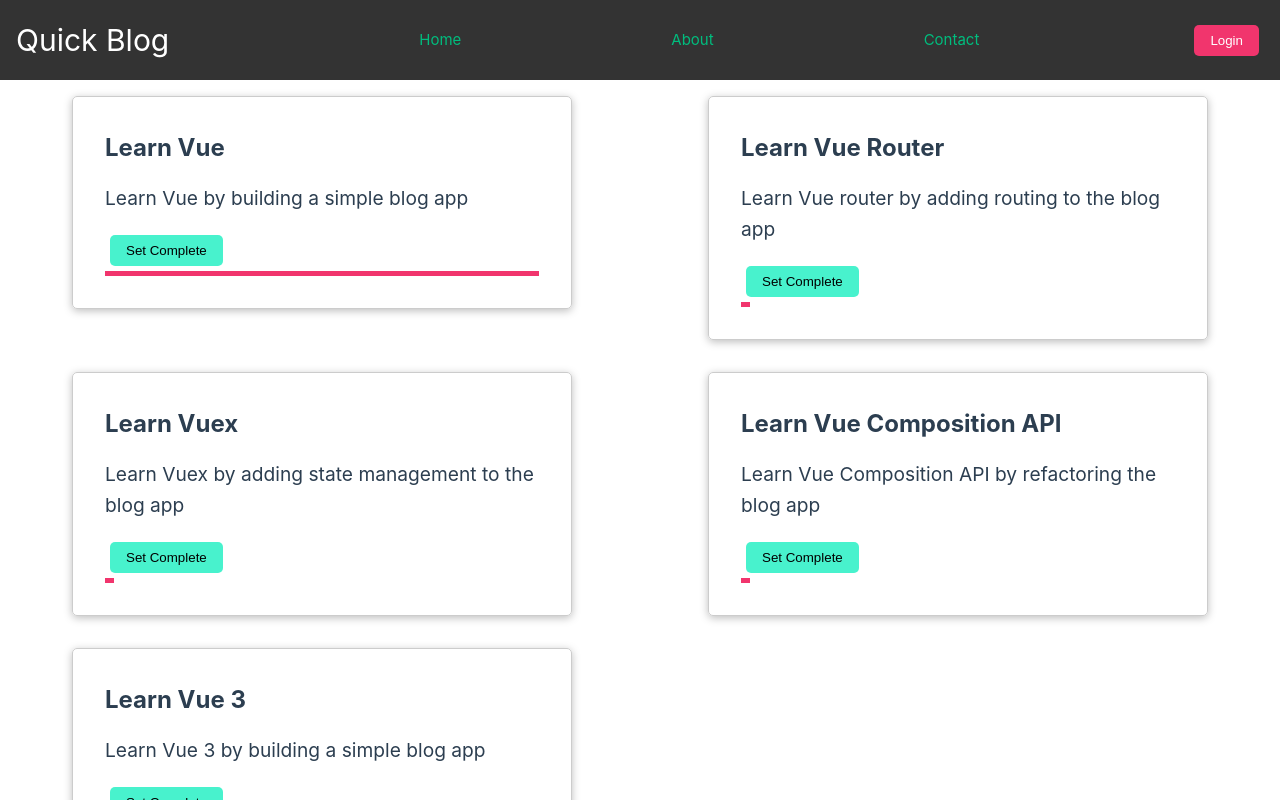
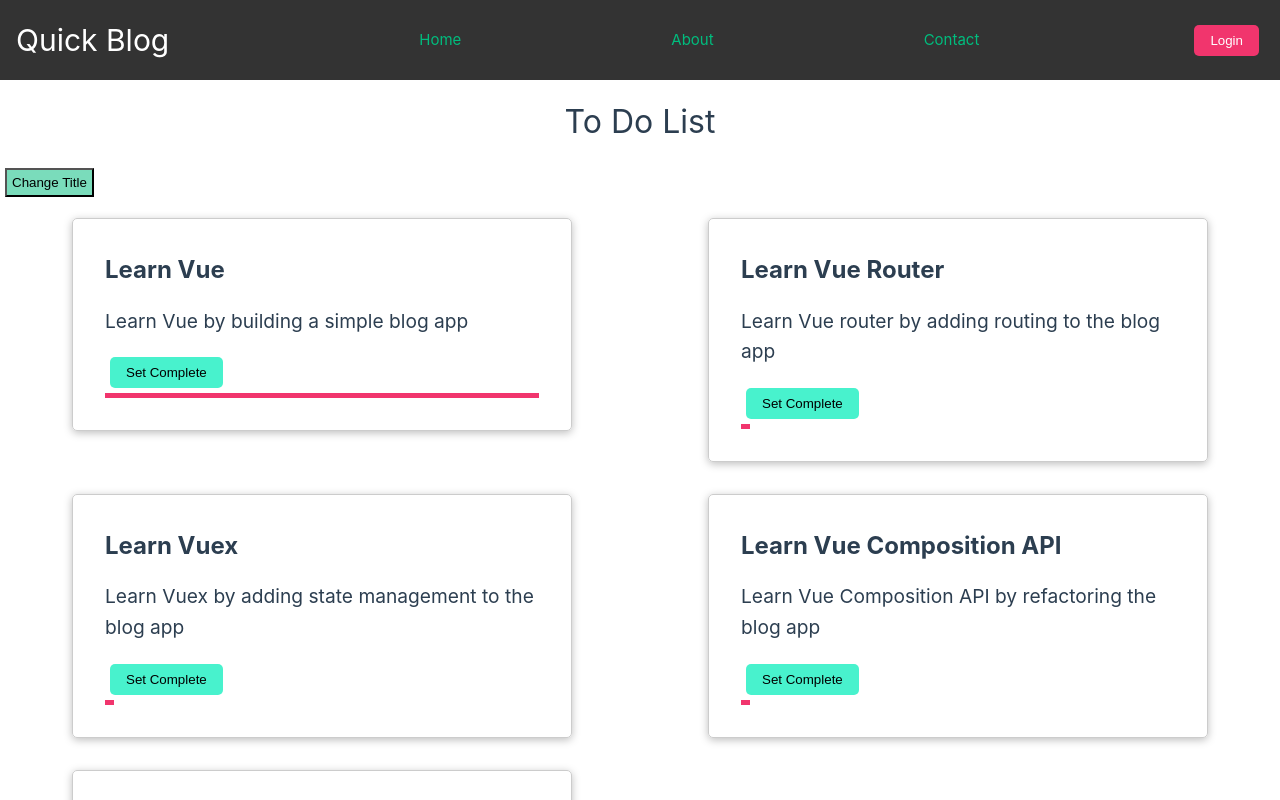
Before and after one commit to QasimTalkin/vue.js, a Vue app: page / in a window 1280 px wide. Shown: the top 800 px of the page. Built offline with nearby package versions, Linux system fonts and the light colour scheme.

Commit message:
premitive and ref types

```diff
--- a/src/App3.vue
+++ b/src/App3.vue
@@ -1,7 +1,9 @@
 <template>
   <div>
     <app-header />
-    <app-content :toDoList="toDoList" />
+    <app-content :toDoList="toDoList" :title="toDoTitle"/>
+    <hr>
+    <app-content :toDoList="toDoList" :title="toDotitle"/>
     <site-footer />
   </div>
 </template>
@@ -42,7 +44,9 @@
             description: 'Learn Vue 3 by building a simple blog app',
             isComplete: false
           },
-        ]}
+        ],
+        toDoTitle: 'To Do List'
+      }
     }
   }
 </script>
--- a/src/components/organism/Content.vue
+++ b/src/components/organism/Content.vue
@@ -1,5 +1,8 @@
 <template>
   <div>
+    <h2> {{ toDoTitle }} </h2>
+    <!-- change title -->
+    <button @click="changeTitle">Change Title</button>
    <div class="cards">
     <div v-for="todo in toDoList" :key="todo.title" class="card">
         <div class="card-body">
@@ -8,7 +11,6 @@
           <button class="btn btn-primary" @click="setComplete(todo)">Set Complete</button>
           <div class="complete" :style="{width: todo.isComplete ? '100%' : '2%'}"></div>
         </div>
-
     </div>
    </div>
 
@@ -24,11 +26,18 @@
             description: 'Learn Vue by building a simple blog app',
             isComplete: true
           }]
+      },
+      toDoTitle:{
+        type: String,
+        default: 'To Do List'
       }
     },
     methods: {
       setComplete(todo) {
         todo.isComplete = true;
+      },
+      changeTitle() {
+        this.toDoTitle = 'To Do List 2'
       }
     }
   }
@@ -91,4 +100,10 @@
   transition: width 0.5s ease-in-out;
 }
 
+h2 {
+  text-align: center;
+  padding: 1rem;
+  font-size: 2rem;
+}
+
 </style>
```
Also changed, not shown: 1 other file (tests, documents, lock files or other folders).
